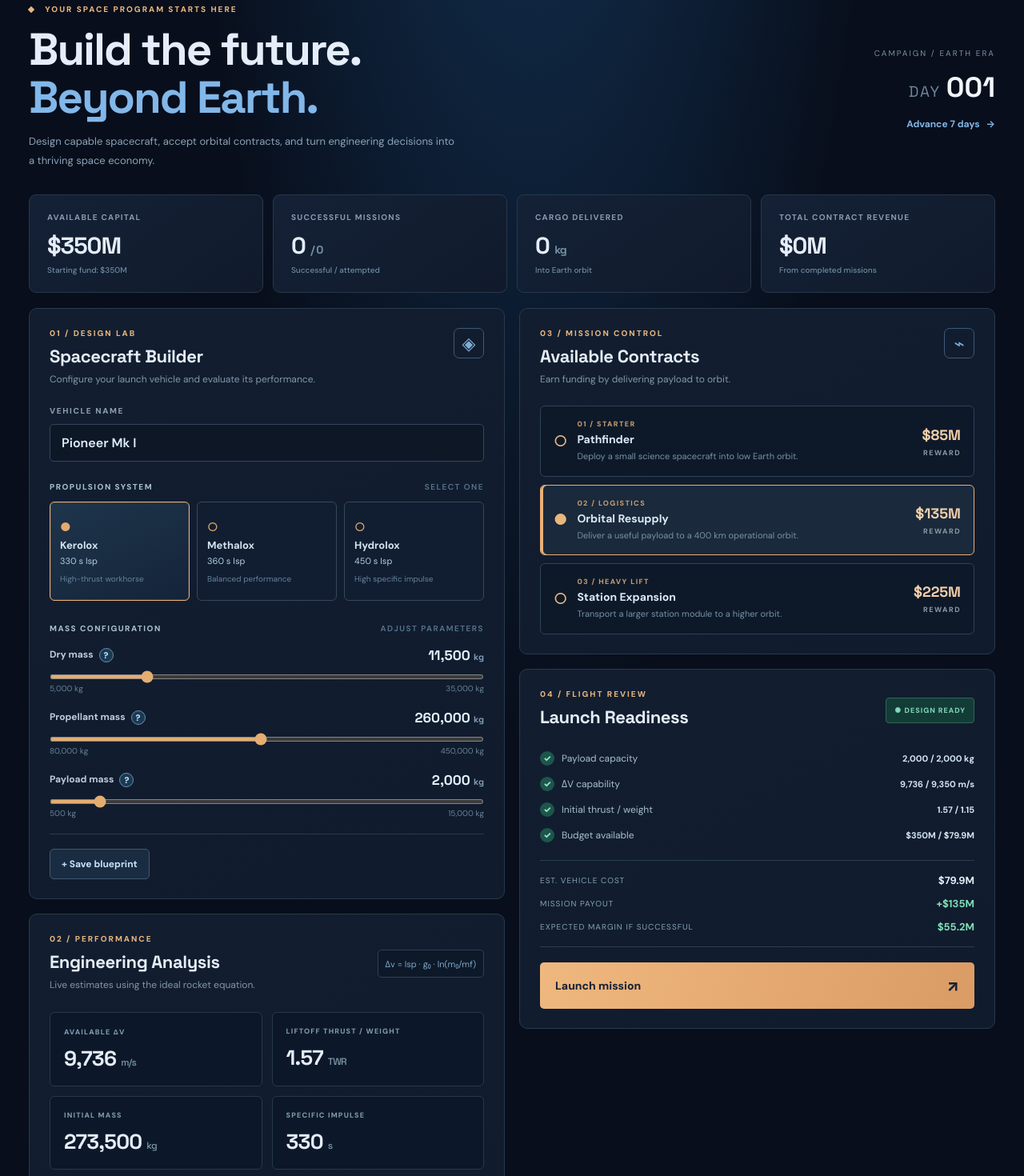
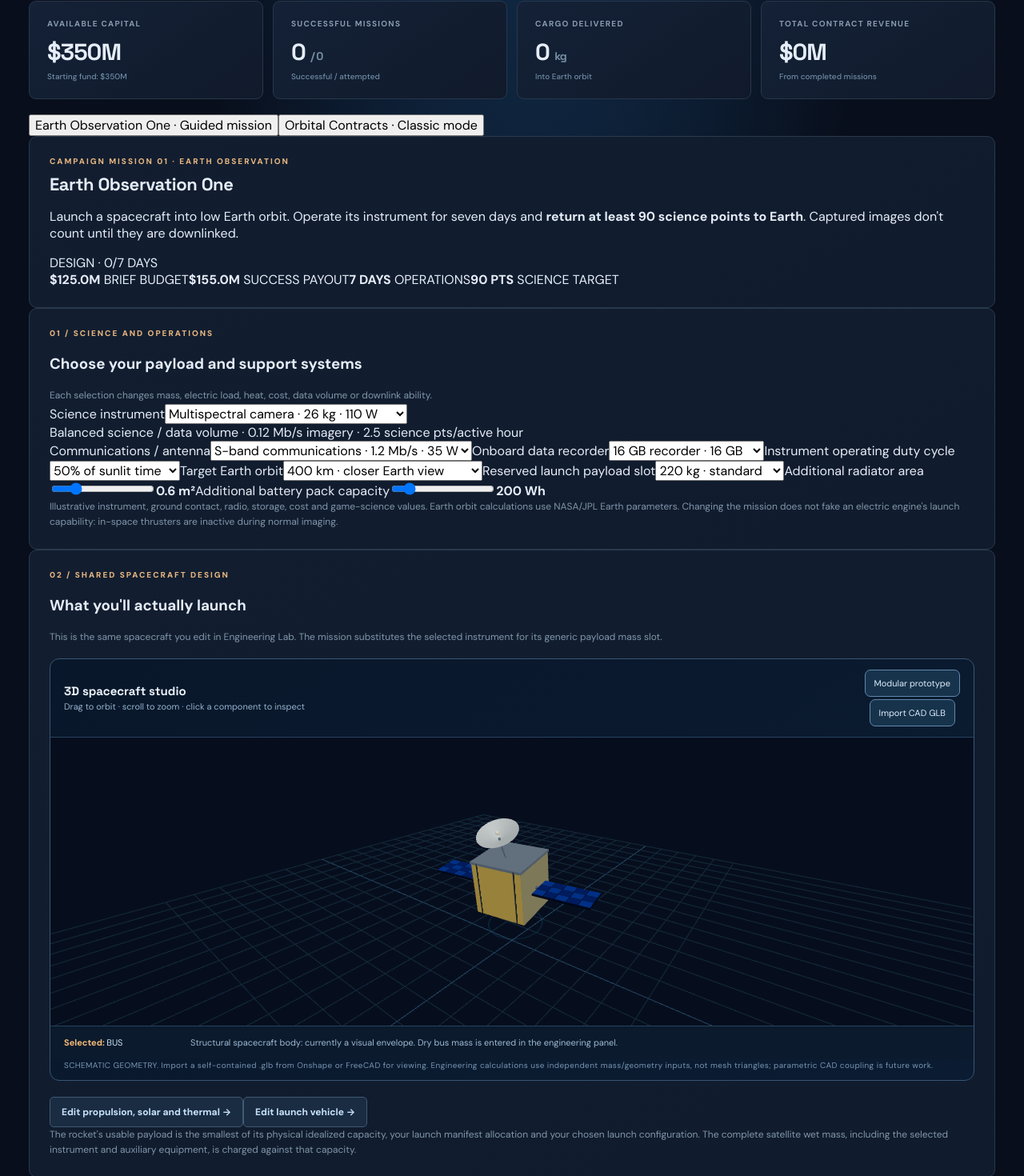
Before and after one commit to Tim8592/space-race-beyond-earth, a React (Vite) app: page / in a window 1280 px wide. Shown: the part 113-1583 px from the top of the page at 80% size. Built offline with nearby package versions, Linux system fonts and the light colour scheme.

Commit message:
Unify Play Campaign and Engineering Lab with shared spacecraft and Earth Observation One

```diff
--- a/src/App.tsx
+++ b/src/App.tsx
@@ -1,4 +1,6 @@
-import SubsystemLab from './SubsystemLab';
+import SubsystemLab, {readSubsystemDesign} from './SubsystemLab';
+import EarthObservationMission from './EarthObservationMission';
+import type { SubsystemDesign } from './lib/subsystemDesign';
 import OrbitalLab from './OrbitalLab';
 import MissionLibrary from './MissionLibrary';
 import LearningLab from './LearningLab';
@@ -160,6 +162,8 @@ export default function App() {
   const [message, setMessage] = useState<string | null>(null);
   const [showHelp, setShowHelp] = useState(false);
   const [activeView,setActiveView] = useState<'missions'|'systems'|'orbits'|'library'|'learning'|'research'>('missions');
+  const [campaignMode,setCampaignMode]=useState<'observation'|'contracts'>('observation');
+  const [spacecraftDesign,setSpacecraftDesign]=useState<SubsystemDesign>(readSubsystemDesign);
   const contract = CONTRACTS.find((item) => item.id === missionId) ?? CONTRACTS[0];
   const metrics = useMemo(() => calculateVehicleMetrics(vehicle), [vehicle]);
   const buildCost = estimateBuildCostUsd(vehicle, game.engineBuildCounts[vehicle.engineId] ?? 0);
@@ -175,6 +179,10 @@ export default function App() {
   useEffect(() => {
     try { localStorage.setItem(STORAGE_KEY, JSON.stringify(snapshot)); } catch { /* private browser mode */ }
   }, [snapshot]);
+  useEffect(() => {
+    try { localStorage.setItem('space-race-systems-lab-v1',JSON.stringify(spacecraftDesign)); }
+    catch { /* optional browser persistence */ }
+  },[spacecraftDesign]);
 
   function updateVehicle(patch: Partial<Vehicle>) {
     setSnapshot((previous) => ({ ...previous, vehicle: { ...previous.vehicle, ...patch } }));
@@ -229,6 +237,39 @@ export default function App() {
       ? `${contract.label} complete. ${integer(vehicle.payloadMassKg)} kg delivered; ${usd(contract.payoutUsd)} contract revenue received.`
       : `Mission unsuccessful. Your design did not meet every requirement. ${usd(buildCost)} was spent on the attempt.`);
   }
+  function completeEarthObservation(outcome:{
+    success:boolean; missionCostUsd:number; payoutUsd:number;
+    wetMassKg:number; returnedScience:number;
+  }){
+    const {success,missionCostUsd,payoutUsd,wetMassKg,returnedScience}=outcome;
+    setSnapshot(previous=>{
+      const event:HistoryItem={
+        id:Date.now(),
+        day:previous.game.day,
+        contract:'Earth Observation One',
+        craft:previous.vehicle.name+' / scientific spacecraft',
+        success,
+        cost:missionCostUsd,
+        payout:payoutUsd,
+        deliveredKg:wetMassKg,
+      };
+      return {...previous,game:{
+        ...previous.game,
+        cash:previous.game.cash-missionCostUsd+payoutUsd,
+        day:previous.game.day+7,
+        completed:previous.game.completed+Number(success),
+        launched:previous.game.launched+1,
+        deliveredKg:previous.game.deliveredKg+wetMassKg,
+        revenue:previous.game.revenue+payoutUsd,
+        engineBuildCounts:{...previous.game.engineBuildCounts,
+          [previous.vehicle.engineId]:(previous.game.engineBuildCounts[previous.vehicle.engineId]??0)+1},
+        history:[event,...previous.game.history].slice(0,12),
+      }};
+    });
+    setMessage(success
+      ? 'Earth Observation One returned '+returnedScience.toFixed(1)+' science points. Contract paid out.'
+      : 'Earth Observation One completed without enough returned science. The mission cost was charged.');
+  }
   function reset() {
     if (!window.confirm('Start over? This clears your locally saved campaign and blueprints.')) return;
     setSnapshot({ game: DEFAULT_GAME, vehicle: INITIAL_VEHICLE, missionId: 'cargo' });
@@ -251,15 +292,15 @@ export default function App() {
           <div className="brand"><span className="brand-symbol"><span className="brand-orbit" /></span><div><strong>SPACE RACE</strong><small>BEYOND EARTH</small></div></div>
           <nav aria-label="Primary" className="game-tabs" role="tablist">
               {([
-                ['missions','Mission Control'],['systems','Spacecraft Builder'],['orbits','Orbital Map'],['library','Mission Library'],['learning','Learn Physics'],['research','Research & Roadmap'],
+                ['missions','Play Campaign'],['systems','Engineering Lab'],['orbits','Orbital Map'],['library','Mission Library'],['learning','Learn Physics'],['research','Research & Roadmap'],
               ] as const).map(([id,label])=><button key={id} type="button" role="tab" aria-selected={activeView===id} className={activeView===id?'current':''} onClick={()=>setActiveView(id)}>{label}</button>)}
             </nav>
-          <div className="prototype-pill"><span className="live-dot" /> PROTOTYPE <span className="version">V0.6</span></div>
+          <div className="prototype-pill"><span className="live-dot" /> PROTOTYPE <span className="version">V0.7</span></div>
         </div>
       </header>
 
       <main className="main-content">
-        <section className={'intro '+(activeView==='missions'?'':'view-hidden')}>
+        <section className={'intro '+(activeView==='missions'&&campaignMode==='contracts'?'':'view-hidden')}>
           <div><div className="eyebrow"><span className="small-diamond" /> YOUR SPACE PROGRAM STARTS HERE</div><h1>Build the future.<br /><em>Beyond Earth.</em></h1><p>Design capable spacecraft, accept orbital contracts, and turn engineering decisions into a thriving space economy.</p></div>
           <div className="intro-right"><span>CAMPAIGN / EARTH ERA</span><div className="day-marker">DAY <strong>{game.day.toString().padStart(3, '0')}</strong></div><button className="ghost-button" onClick={passWeek}>Advance 7 days <span>→</span></button></div>
         </section>
@@ -271,10 +312,24 @@ export default function App() {
           <div className="kpi"><span>TOTAL CONTRACT REVENUE</span><strong>{usd(game.revenue)}</strong><small>From completed missions</small></div>
         </section>
 
-        <div className={'control-layout '+(activeView==='missions'?'':'view-hidden')} id="mission-control">
+        {activeView==='missions'&&<div className="campaign-switch" role="tablist" aria-label="Campaign mission mode">
+          <button type="button" role="tab" aria-selected={campaignMode==='observation'}
+            className={campaignMode==='observation'?'selected':''}
+            onClick={()=>setCampaignMode('observation')}>Earth Observation One · Guided mission</button>
+          <button type="button" role="tab" aria-selected={campaignMode==='contracts'}
+            className={campaignMode==='contracts'?'selected':''}
+            onClick={()=>setCampaignMode('contracts')}>Orbital Contracts · Classic mode</button>
+        </div>}
+        {activeView==='missions'&&campaignMode==='observation'&&
+          <EarthObservationMission spacecraft={spacecraftDesign} launcher={vehicle}
+            cash={game.cash} completedWithEngine={game.engineBuildCounts[vehicle.engineId]??0}
+            onEditSpacecraft={()=>setActiveView('systems')}
+            onEditLauncher={()=>{setActiveView('missions');setCampaignMode('contracts')}}
+            onComplete={completeEarthObservation}/>}
+        <div className={'control-layout '+(activeView==='missions'&&campaignMode==='contracts'?'':'view-hidden')} id="mission-control">
           <div className="left-column">
             <section className="panel" id="builder">
-              <div className="panel-heading"><div><div className="eyebrow">01 / DESIGN LAB</div><h2>Spacecraft Builder</h2><p>Configure your launch vehicle and evaluate its performance.</p></div><div className="panel-glyph">◈</div></div>
+              <div className="panel-heading"><div><div className="eyebrow">01 / LAUNCH VEHICLE DESIGN</div><h2>Launch Rocket Builder</h2><p>Configure the launch rocket that carries your spacecraft. This mass and engine selection also feed the guided Earth Observation mission.</p></div><div className="panel-glyph">◈</div></div>
               <div className="builder-name"><label htmlFor="craft-name">VEHICLE NAME</label><input id="craft-name" value={vehicle.name} maxLength={40} onChange={(event) => updateVehicle({ name: event.target.value })}/></div>
               <div className="section-label">PROPULSION SYSTEM <span>SELECT ONE</span></div>
               <div className="engine-grid">
@@ -318,7 +373,14 @@ export default function App() {
           </div>
         </div>
 
-        {activeView==='systems' && <div className="single-tab-page"><SubsystemLab /></div>}
+        {activeView==='systems' && <div className="single-tab-page">
+          <div className="lab-back"><span>ENGINEERING LAB · same spacecraft as Earth Observation One</span>
+            <button className="secondary-button" onClick={()=>{
+              setActiveView('missions');setCampaignMode('observation');
+            }}>Return to mission design →</button>
+          </div>
+          <SubsystemLab design={spacecraftDesign} onDesignChange={setSpacecraftDesign}/>
+        </div>}
         {activeView==='orbits' && <div className="single-tab-page"><OrbitalLab initialAltitudeKm={contract.altitudeKm} /></div>}
         {activeView==='library' && <div className="single-tab-page"><MissionLibrary onOpenMap={()=>setActiveView('orbits')}/></div>}
         {activeView==='learning' && <div className="single-tab-page">
```
